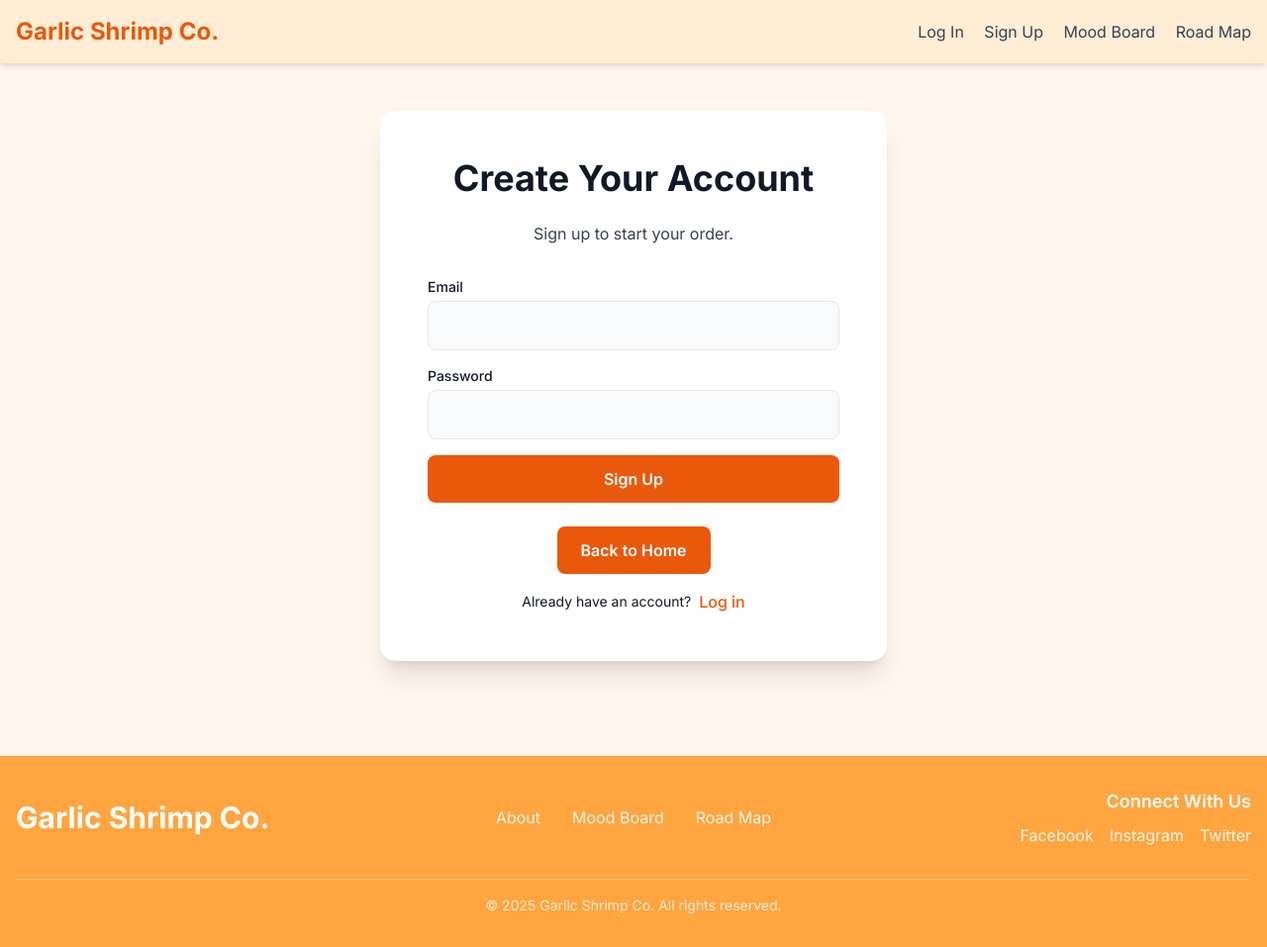
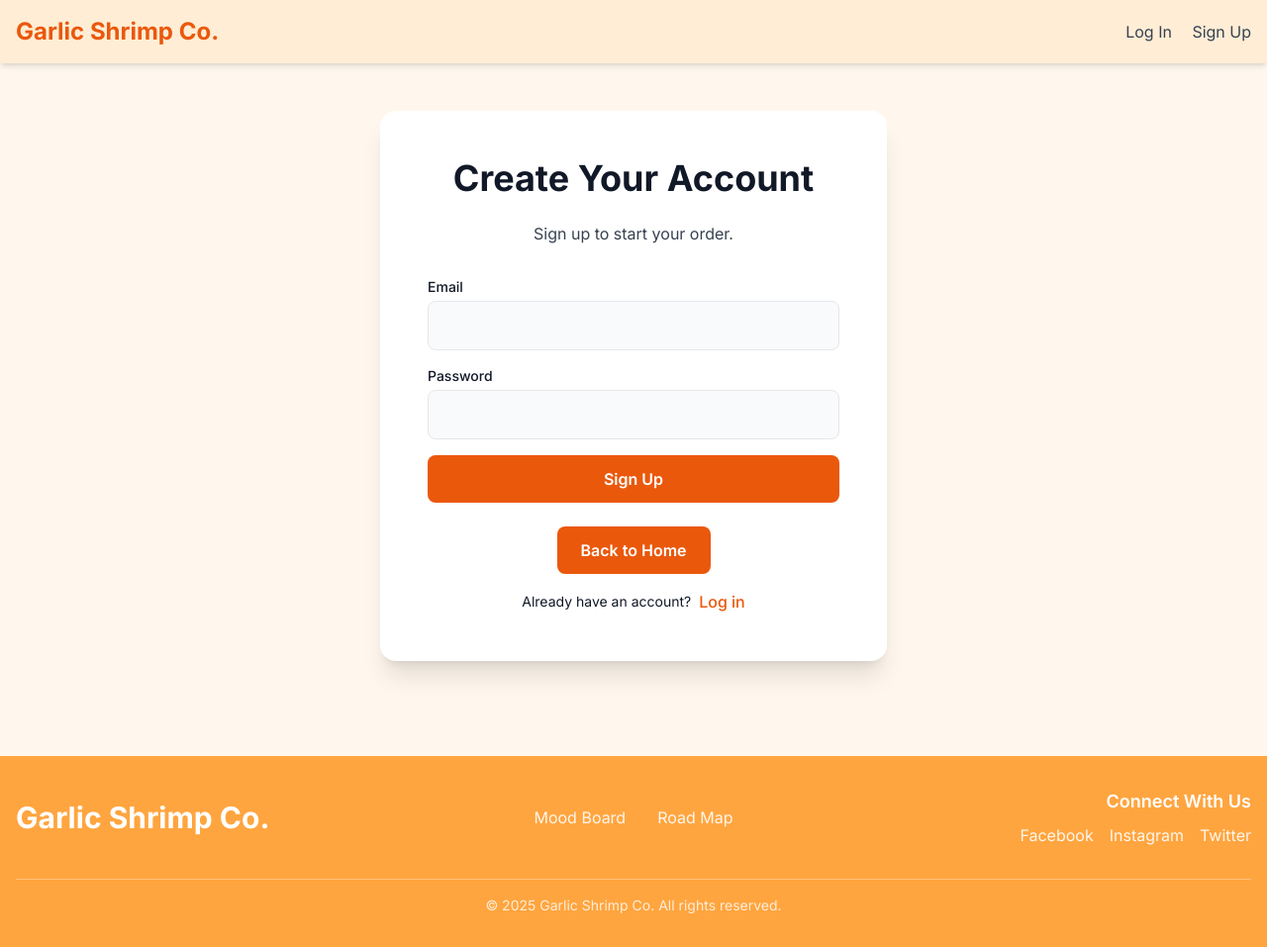
Before and after one commit to Romdree30/Romdree30-CI4-GarlicShrimp, a CodeIgniter 4 app: the page made by backend/app/Views/auth/signup.php in a window 1280 px wide. Shown: the whole page at 99% size. Run offline with PHP 8.4 and a stand-in for CodeIgniter, Linux system fonts and the light colour scheme; the template is opened without the code that fills it, so the values that code supplies are empty; some libraries are stand-ins or nearby versions.

Commit message:
feat(footer/header): adjustment of the codes for the header and footer

```diff
--- a/backend/app/Views/components/footer.php
+++ b/backend/app/Views/components/footer.php
@@ -4,16 +4,16 @@
         <div class="items-center gap-8 grid grid-cols-1 md:grid-cols-3">
             <!-- Logo/Branding -->
             <div class="md:text-left text-center">
-                <a href="index.html" class="font-bold text-white hover:text-orange-100 text-3xl transition-colors">
+                <a href="/" class="font-bold text-white hover:text-orange-100 text-3xl transition-colors">
                     Garlic Shrimp Co.
                 </a>
             </div>
 
             <!-- Footer Navigation Links -->
             <div class="flex md:flex-row flex-col justify-center md:space-x-8 space-y-2 md:space-y-0">
-                <a href="about.html" class="text-white/90 hover:text-white transition-colors">About</a>
-                <a href="moodboard.html" class="text-white/90 hover:text-white transition-colors">Mood Board</a>
-                <a href="roadmap.html" class="text-white/90 hover:text-white transition-colors">Road Map</a>
+                <!-- Using clean routes based on your controller setup -->
+                <a href="/moodboard" class="text-white/90 hover:text-white transition-colors">Mood Board</a>
+                <a href="/roadmap" class="text-white/90 hover:text-white transition-colors">Road Map</a>
             </div>
 
             <!-- Social Media/Contact -->
@@ -35,6 +35,3 @@
         </div>
     </div>
 </footer>
-</body>
-
-</html>
--- a/backend/app/Views/components/header.php
+++ b/backend/app/Views/components/header.php
@@ -1,11 +1,9 @@
 <header class="bg-orange-100 dark:bg-gray-800 shadow-md p-4">
     <div class="flex justify-between items-center mx-auto container">
-        <a href="index.html" class="font-bold text-orange-600 text-2xl">Garlic Shrimp Co.</a>
+        <a href="/" class="font-bold text-orange-600 text-2xl">Garlic Shrimp Co.</a>
         <nav class="space-x-4">
             <a href="/login" class="text-gray-700 hover:text-orange-600 dark:text-gray-300 transition-colors">Log In</a>
             <a href="/signup" class="text-gray-700 hover:text-orange-600 dark:text-gray-300 transition-colors">Sign Up</a>
-            <a href="/moodboard" class="text-gray-700 hover:text-orange-600 dark:text-gray-300 transition-colors">Mood Board</a>
-            <a href="/roadmap" class="text-gray-700 hover:text-orange-600 dark:text-gray-300 transition-colors">Road Map</a>
         </nav>
     </div>
 </header>
```
